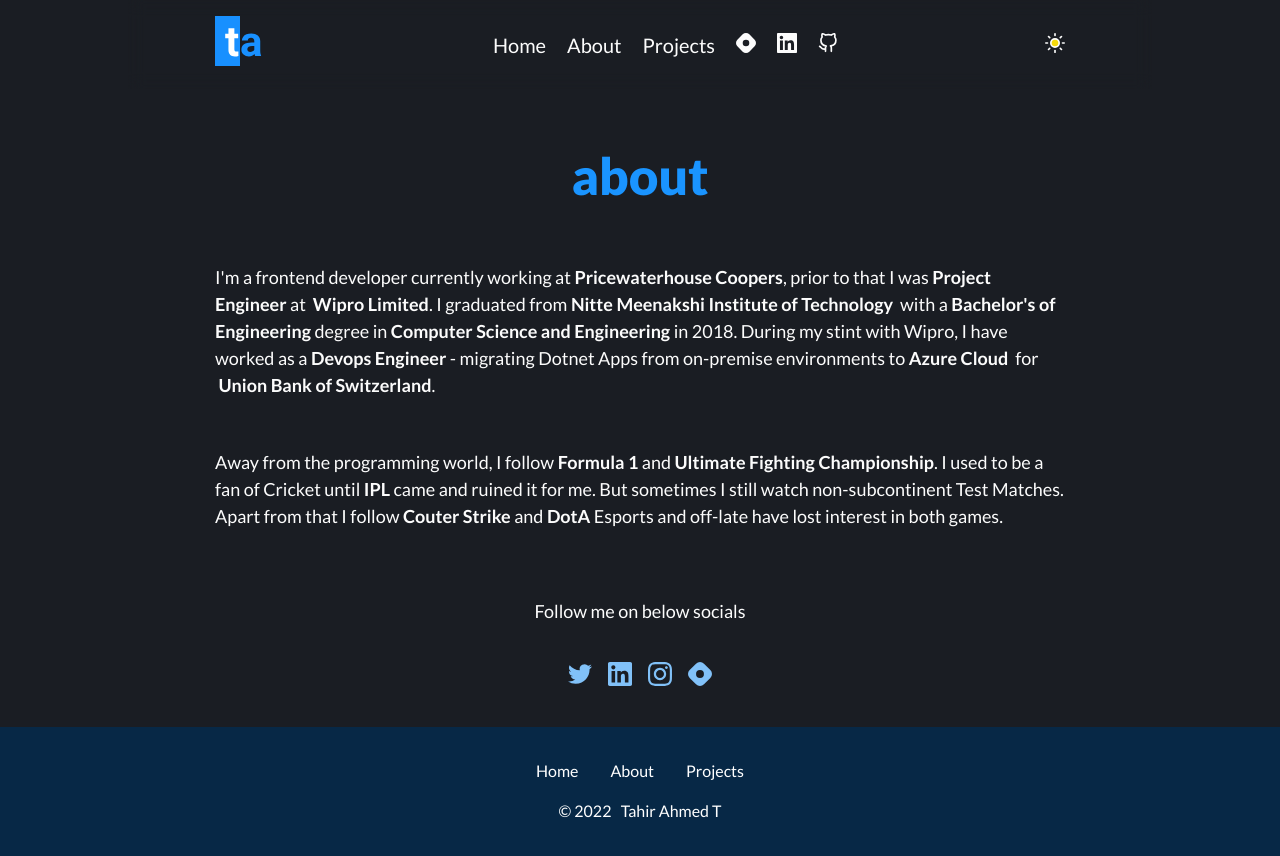
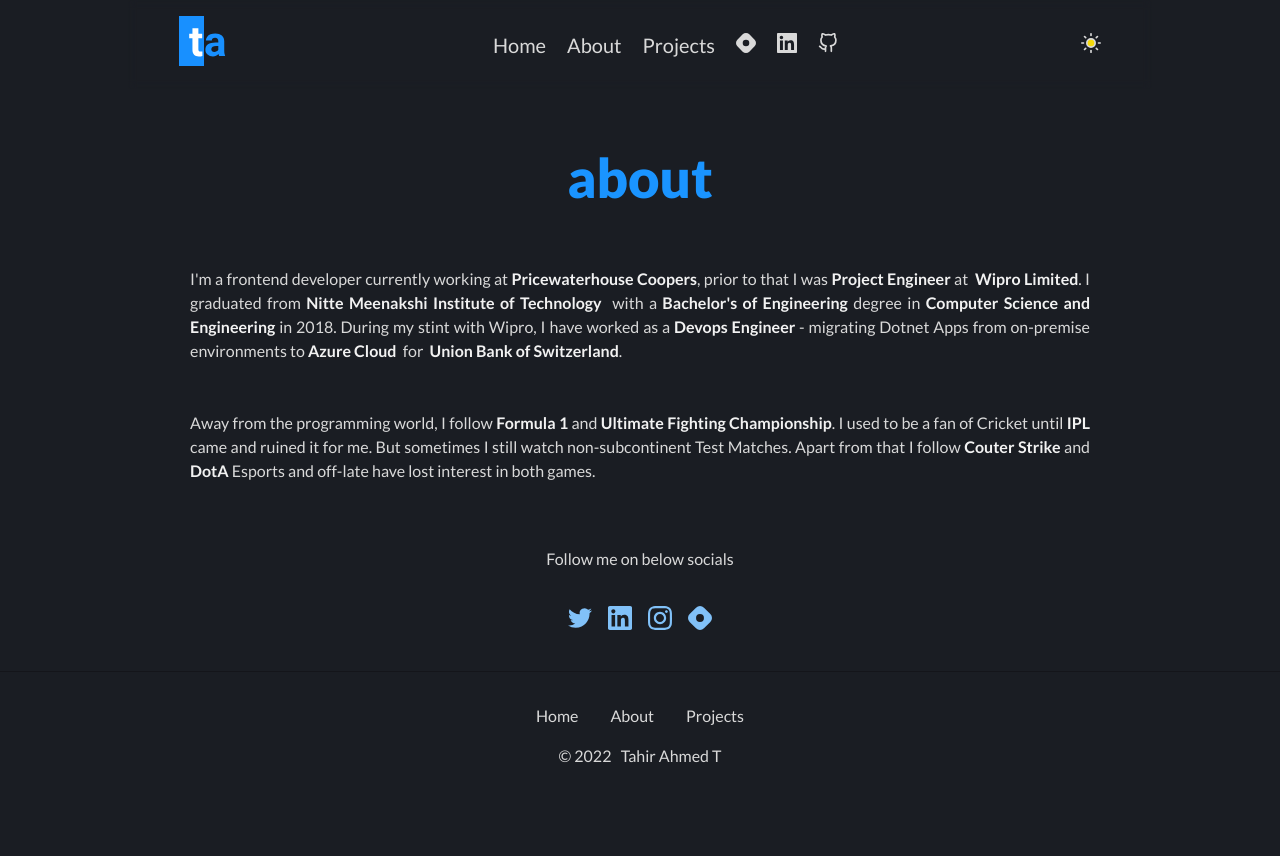
Before and after one commit to ttahm3d/tahirahmedt, a Next.js app: page /about in a window 1280 px wide. Shown: the top 856 px of the page. After the commit the page ends 816 px from the top, so only its background shows below. Built offline with nearby package versions, Linux system fonts and the light colour scheme.

Commit message:
style: simple style changes

```diff
--- a/src/components/Footer/Footer.tsx
+++ b/src/components/Footer/Footer.tsx
@@ -23,10 +23,9 @@ const Footer: React.FC = () => {
 export default Footer;
 
 const FooterContainer = styled.footer`
-	background-color: ${(props) => props.theme.colors.primaryClrDkr};
+	border-top: 1px solid ${(props) => props.theme.colors.bgClr700};
 	margin-top: auto;
 	padding: 2rem 0;
-	color: white;
 `;
 
 const FooterList = styled.ul`
--- a/src/components/Header/Header.tsx
+++ b/src/components/Header/Header.tsx
@@ -91,12 +91,12 @@ const HeaderContainer = styled.header`
 	padding: 1rem 0;
 	position: sticky;
 	top: 0;
-	backdrop-filter: blur(0.5rem);
+	backdrop-filter: blur(0.25rem);
 	width: 100%;
 	max-width: 1024px;
 	margin: 0 auto;
 	font-size: 1.25rem;
-	z-index: 999;
+	z-index: 99;
 `;
 
 const Navbar = styled.nav`
@@ -119,6 +119,11 @@ const NavButtons = styled.div`
 
 const NavButton = styled.div`
 	cursor: pointer;
+
+	:focus {
+		border: 1px solid ${(props) => props.theme.colors.primaryClrDk};
+		border-radius: 1rem;
+	}
 `;
 
 const MenuButton = styled.div`
--- a/src/utils/styles/globals.tsx
+++ b/src/utils/styles/globals.tsx
@@ -1,8 +1,9 @@
 import styled from "styled-components";
+import { display } from "./devices";
 
 export const Container = styled.div`
 	width: 90%;
-	max-width: 850px;
+	max-width: 56.25em;
 	margin: 0 auto;
 `;
 
@@ -23,27 +24,28 @@ export const CenterContent = styled.div`
 `;
 
 export const Title = styled.h1`
-	font-size: 3.2rem;
+	font-size: 3rem;
 	font-weight: 400;
 
 	span {
+		font-size: 3.4rem;
 		font-weight: 900;
 		color: ${(props) => props.theme.colors.primaryClr};
 	}
 `;
 
 export const HeroSection = styled.section`
+	word-break: break-word;
 	padding: 1rem 0;
 `;
 
 export const Paragraph = styled.p`
 	padding: 1rem 0;
-	font-size: 1.125rem;
-	color: ${(props) => props.theme.colors.fontClr500};
+	text-align: justify;
 
-	span {
-		font-weight: 600;
-		color: ${(props) => props.theme.colors.primaryClr};
+	strong {
+		font-weight: 700;
+		color: ${(props) => props.theme.colors.fontClr500};
 	}
 
 	a {
--- a/src/utils/styles/theme.tsx
+++ b/src/utils/styles/theme.tsx
@@ -26,7 +26,7 @@ export const GlobalStyles = createGlobalStyle`
 
   body {
     background: ${(props) => props.theme.colors.bgClr500};
-    color: ${(props) => props.theme.colors.fontClr500};
+    color: ${(props) => props.theme.colors.fontClr700};
     transition: all 0.2s ease 0s;
     font-family: "Lato", sans-serif;
     line-height: 1.5;
@@ -57,9 +57,9 @@ export const LightTheme = {
 		primaryClrLtr: "hsl(208, 100%, 85%)",
 		primaryClrDk: "hsl(208, 82%, 40%)",
 		primaryClrDkr: "hsl(208, 82%, 15%)",
-		fontClr900: "hsl(0, 0%, 5%)",
-		fontClr700: "hsl(0, 0%, 8%)",
-		fontClr500: "hsl(0, 0%, 10%)",
+		fontClr900: "hsl(0, 0%, 2%)",
+		fontClr700: "hsl(0, 0%, 10%)",
+		fontClr500: "hsl(0, 0%, 12%)",
 		fontClr300: "hsl(0, 0%, 64%)",
 		bgClr900: "hsl(0, 0%, 48%)",
 		bgClr700: "hsl(0, 0%, 74%)",
@@ -79,8 +79,8 @@ export const DarkTheme = {
 		primaryClrDk: "hsl(208, 82%, 40%)",
 		primaryClrDkr: "hsl(208, 82%, 15%)",
 		fontClr900: "hsl(0, 0%, 48%)",
-		fontClr700: "hsl(0, 0%, 74%)",
-		fontClr500: "hsl(0, 0%, 99%)",
+		fontClr700: "hsl(0, 0%, 85%)",
+		fontClr500: "hsl(0, 0%, 95%)",
 		fontClr300: "hsl(0, 0%, 100%)",
 		bgClr900: "hsl(228, 16%, 6%)",
 		bgClr700: "hsl(223, 15%, 9%)",
```
